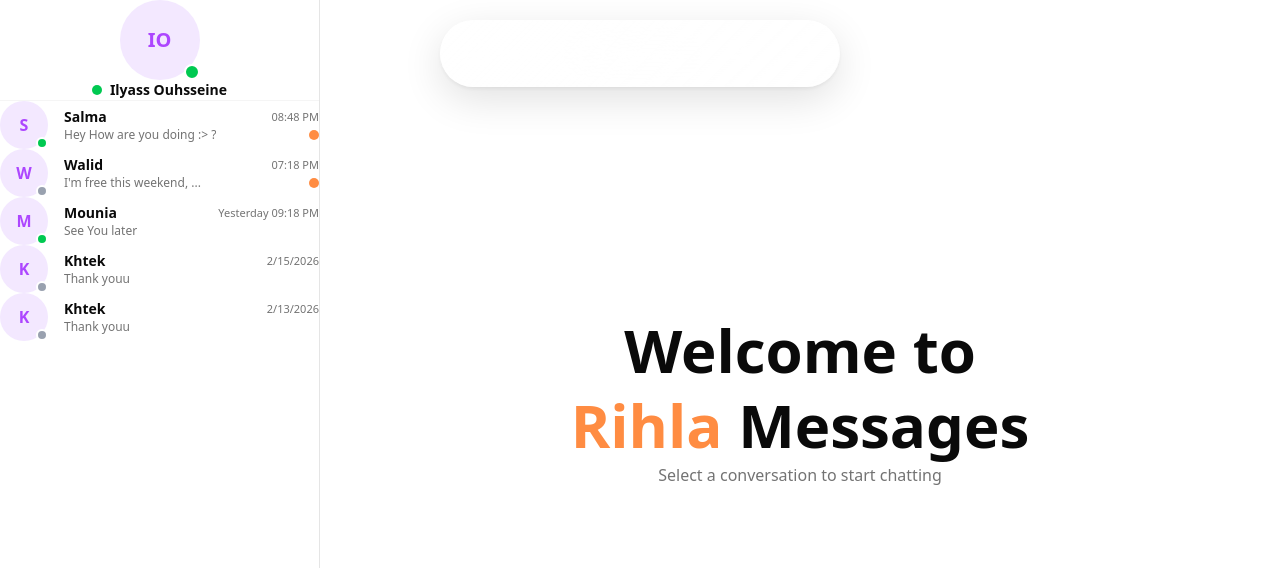
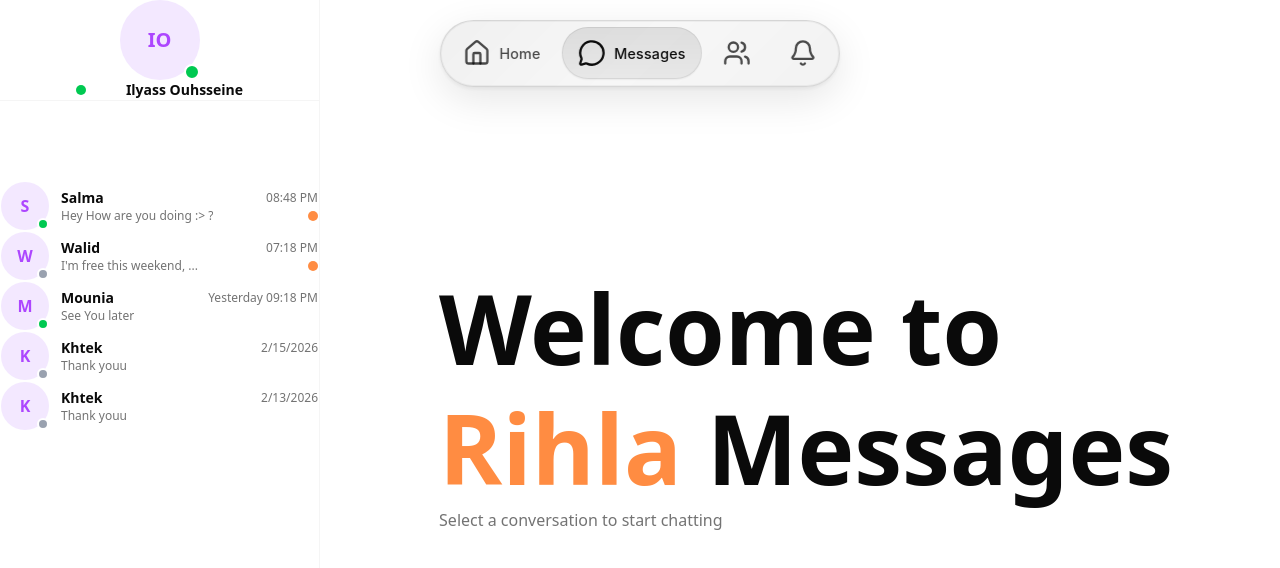
Before and after one commit to anonymousc/ft_transcendance-42, a React (Vite) app in the folder frontend/: page /home in a window 1280 px wide. Both pictures are taken after a click on the button "Messages". Shown: the top 568 px of the page. Built offline with nearby package versions, Linux system fonts and the light colour scheme; the HTML template or start-up script is replaced by a standard one.

Commit message:
Refactor chat components and styles; implement Webchat feature with improved layout and user experience

```diff
--- a/frontend/src/App.tsx
+++ b/frontend/src/App.tsx
@@ -9,7 +9,7 @@
 import { ThemeProvider } from './context/ThemeContext';
 import SettingsPage from './features/Settings/component/SettingsPage';
 import OAuthSuccess from './pages/OAuthSuccess';
-import Webchat from './features/chat/component/Webchat';
+import Webchat from './features/chat/components/Webchat';
 
 function AppContent() {
   const location = useLocation();
--- a/frontend/src/components/shared/GlassNavBar.css
+++ b/frontend/src/components/shared/GlassNavBar.css
@@ -8,36 +8,56 @@
     align-items: center;
     gap: 0.35rem;
     padding: 0.4rem;
-    /* Liquid glass: frosted base with saturation for that organic bleed */
+    backdrop-filter: blur(80px) saturate(180%);
+    -webkit-backdrop-filter: blur(80px) saturate(180%);
+    border-radius: 9999px;
+    z-index: 1000;
+
+    /* Light mode: subtle frosted glass */
+    background: linear-gradient(
+        135deg,
+        rgba(0, 0, 0, 0.06) 0%,
+        rgba(0, 0, 0, 0.03) 50%,
+        rgba(0, 0, 0, 0.05) 100%
+    );
+    border: 1px solid rgba(0, 0, 0, 0.12);
+    box-shadow:
+        0 0 0 1px rgba(0, 0, 0, 0.04) inset,
+        0 2px 4px rgba(0, 0, 0, 0.06),
+        0 12px 40px rgba(0, 0, 0, 0.1);
+}
+
+.dark .glass-nav-bar {
     background: linear-gradient(
         135deg,
         rgba(255, 255, 255, 0.22) 0%,
         rgba(255, 255, 255, 0.08) 50%,
         rgba(255, 255, 255, 0.12) 100%
     );
-    backdrop-filter: blur(80px) saturate(180%);
-    -webkit-backdrop-filter: blur(80px) saturate(180%);
-    border-radius: 9999px;
-    /* Soft diffused border + inner highlight for curved glass feel */
     border: 1px solid rgba(255, 255, 255, 0.35);
     box-shadow:
         0 0 0 1px rgba(255, 255, 255, 0.08) inset,
         0 2px 4px rgba(0, 0, 0, 0.06),
         0 12px 40px rgba(0, 0, 0, 0.12);
-    z-index: 1000;
 }
 
+/* Nav items – light mode: dark icons/text */
 .glass-nav-item {
     display: flex;
     align-items: center;
     padding: 0.75rem 1rem;
     background: transparent;
     border: none;
-    color: rgba(255, 255, 255, 0.9);
+    color: rgba(0, 0, 0, 0.7);
     cursor: pointer;
     border-radius: 9999px;
     transition: color 0.25s ease, background 0.35s cubic-bezier(0.4, 0, 0.2, 1);
     overflow: hidden;
+}
+
+/* Nav items – dark mode: white icons/text */
+.dark .glass-nav-item {
+    color: rgba(255, 255, 255, 0.9);
 }
 
 .glass-nav-item svg {
@@ -46,12 +66,28 @@
 }
 
 .glass-nav-item:hover {
+    color: rgba(0, 0, 0, 0.95);
+    background: rgba(0, 0, 0, 0.06);
+}
+
+.dark .glass-nav-item:hover {
     color: rgba(255, 255, 255, 1);
     background: rgba(255, 255, 255, 0.06);
 }
 
 .glass-nav-item.active {
-    /* Frosted pill inside the bar – liquid glass “blob” */
+    background: linear-gradient(
+        180deg,
+        rgba(0, 0, 0, 0.1) 0%,
+        rgba(0, 0, 0, 0.06) 100%
+    );
+    color: rgba(0, 0, 0, 0.95);
+    box-shadow:
+        0 0 0 1px rgba(0, 0, 0, 0.08) inset,
+        0 1px 2px rgba(0, 0, 0, 0.06);
+}
+
+.dark .glass-nav-item.active {
     background: linear-gradient(
         180deg,
         rgba(255, 255, 255, 0.35) 0%,
@@ -64,6 +100,14 @@
 }
 
 .glass-nav-item.active:hover {
+    background: linear-gradient(
+        180deg,
+        rgba(0, 0, 0, 0.14) 0%,
+        rgba(0, 0, 0, 0.08) 100%
+    );
+}
+
+.dark .glass-nav-item.active:hover {
     background: linear-gradient(
         180deg,
         rgba(255, 255, 255, 0.4) 0%,
--- a/frontend/src/features/chat/components/ChatArea.tsx
+++ b/frontend/src/features/chat/components/ChatArea.tsx
@@ -33,7 +33,7 @@
       )}
     >
       {/* Mobile-only header */}
-      <div className="flex items-center gap-4 px-6 py-4 md:hidden border-b border-border/40 bg-white dark:bg-zinc-900">
+      <div className="flex items-center gap-4 px-6 py-4 md:hidden border-b border-border/40 bg-white dark:bg-zinc-900 shrink-0">
         <button
           onClick={onBack}
           className="p-2 -ml-2 rounded-full hover:bg-gray-100 dark:hover:bg-zinc-800 transition-colors"
@@ -50,8 +50,9 @@
       <div
         ref={containerRef}
         onScroll={handleScroll}
-        className="flex-1 overflow-y-auto px-6 md:px-10 py-6 space-y-4 scrollbar-thin"
+        className="flex-1 overflow-y-auto px-6 py-6 flex flex-col justify-end scrollbar-thin min-h-0"
       >
+        <div className="space-y-3 mt-auto">
           {messages.map((message) => (
             <MessageBubble
               key={message.id}
@@ -59,6 +60,7 @@
               isOwn={message.senderId === currentUserId}
             />
           ))}
+        </div>
       </div>
 
       {/* Input */}
--- a/frontend/src/features/chat/components/ChatSidebar.tsx
+++ b/frontend/src/features/chat/components/ChatSidebar.tsx
@@ -22,19 +22,20 @@
   return (
     <aside
       className={cn(
-        "flex flex-col bg-white dark:bg-zinc-900 border-r border-border h-full",
+        "flex flex-col bg-white dark:bg-zinc-900 border-r border-border/40 h-full",
         className
       )}
     >
-      {/* Current User Profile */}
-      <div className="flex flex-col items-center px-6 pt-10 pb-8 border-b border-border/40">
+      <div className="flex flex-col items-center px-6 py-8 border-b border-border/40 shrink-0">
+        <div className="mb-2">
           <ChatAvatar
             src={currentUser.avatar}
             name={currentUser.name}
             size="xl"
             isOnline={currentUser.isOnline}
           />
-        <div className="flex items-center gap-2 mt-4">
+        </div>
+        <div className="flex items-center gap-10 mt-10">
           <span className="h-2.5 w-2.5 rounded-full bg-green-500" />
           <h2 className="font-bold text-foreground text-sm">
             {currentUser.name}
@@ -42,8 +43,7 @@
         </div>
       </div>
 
-      {/* Conversations */}
-      <div className="flex-1 overflow-y-auto scrollbar-thin py-2">
+      <div className="flex-1 overflow-y-auto scrollbar-thin px-3 py-4 space-y-5 min-h-0">
         {conversations.map((conv) => (
           <ConversationItem
             key={conv.id}
--- a/frontend/src/features/chat/components/ChatWelcome.tsx
+++ b/frontend/src/features/chat/components/ChatWelcome.tsx
@@ -1,12 +1,12 @@
 function ChatWelcome() {
   return (
-    <div className="flex flex-col items-center justify-center h-full w-full px-12 bg-white dark:bg-zinc-950">
-      <div className="max-w-xl mx-auto space-y-4 text-center">
-        <h1 className="text-4xl md:text-5xl lg:text-6xl font-bold text-foreground leading-tight select-none">
-          Welcome to
-          <br />
-          <span className="text-primary">Rihla</span> Messages
-        </h1>
+    <div className="flex flex-col items-center justify-center h-full w-full px-12 lg:px-24 bg-white dark:bg-zinc-950">
+      <div className="max-w-3xl space-y-6 text-left">
+      <h1 className="text-5xl md:text-6xl lg:text-8xl font-bold text-foreground leading-tight select-none">
+  Welcome to
+  <br />
+  <span className="text-primary">Rihla</span> Messages
+</h1>
         <p className="text-muted-foreground text-base">
           Select a conversation to start chatting
         </p>
--- a/frontend/src/features/chat/components/ConversationItem.tsx
+++ b/frontend/src/features/chat/components/ConversationItem.tsx
@@ -44,10 +44,13 @@
     <button
       onClick={() => onClick(conversation.id)}
       className={cn(
-        "flex items-center gap-4 w-full px-6 py-4 text-left",
-        "transition-colors duration-200 cursor-pointer",
-        "hover:bg-gray-100 dark:hover:bg-zinc-800/60",
-        isActive && "bg-gray-100 dark:bg-zinc-800/60"
+        "flex items-center gap-3 w-full px-4 py-3 text-left",
+        "rounded-xl border border-transparent",
+        "transition-all duration-200 cursor-pointer",
+        "hover:bg-gray-100 dark:hover:bg-zinc-800/60 hover:border-border/40",
+        isActive
+          ? "bg-gray-100 dark:bg-zinc-800/60 border-border/40 shadow-sm"
+          : "bg-white dark:bg-zinc-900"
       )}
     >
       <ChatAvatar
@@ -62,7 +65,7 @@
           <span className="font-semibold text-sm text-foreground truncate">
             {participant.name}
           </span>
-          <span className="text-[11px] text-muted-foreground shrink-0 ml-2">
+          <span className="text-xs text-muted-foreground shrink-0 ml-2">
             {formatConversationTime(lastMessageTime)}
           </span>
         </div>
--- a/frontend/src/features/chat/components/MessageInput.tsx
+++ b/frontend/src/features/chat/components/MessageInput.tsx
@@ -35,17 +35,17 @@
   return (
     <div
       className={cn(
-        "px-6 md:px-10 pt-4 pb-6 border-t border-border/30",
+        "px-6 py-4 border-t border-border/40 shrink-0",
         className
       )}
     >
       <div
         className={cn(
-          "flex items-center gap-3 rounded-2xl px-5 py-3.5",
+          "flex items-center gap-3 rounded-2xl px-5 py-4",
           "bg-white dark:bg-zinc-800",
-          "border border-border/60 shadow-sm",
+          "border-2 border-border/80 shadow-sm",
           "transition-shadow duration-200",
-          "focus-within:shadow-md focus-within:border-border"
+          "focus-within:shadow-md focus-within:border-primary/50"
         )}
       >
         <input
@@ -54,10 +54,10 @@
           value={value}
           onChange={(e) => setValue(e.target.value)}
           onKeyDown={handleKeyDown}
-          placeholder="Message..."
+          placeholder="Type a message..."
           disabled={disabled}
           className={cn(
-            "flex-1 bg-transparent text-sm text-foreground",
+            "flex-1 bg-transparent text-sm text-foreground min-h-[28px]",
             "placeholder:text-muted-foreground outline-none"
           )}
         />
--- a/frontend/src/features/chat/component/Webchat.tsx
+++ b/frontend/src/features/chat/components/Webchat.tsx
@@ -201,7 +201,7 @@
     <div className="flex flex-col h-screen bg-background">
       <GlassNavBar activeId={activeId} handleNavigation={handleNavigation} />
 
-      <div className="flex flex-1 overflow-hidden pt-24">
+      <div className="flex flex-1 overflow-hidden pt-24 px-4 md:px-6 pb-4 gap-3">
         {/* Left Sidebar */}
         <ChatSidebar
           currentUser={CURRENT_USER}
@@ -209,7 +209,7 @@
           activeConversationId={activeConversationId}
           onSelectConversation={handleSelectConversation}
           className={cn(
-            "w-full md:w-80 lg:w-72 xl:w-80 shrink-0",
+            "w-full md:w-80 lg:w-72 xl:w-80 shrink-0 gap-20",
             showSidebar ? "flex" : "hidden md:flex"
           )}
         />
```
Also changed, not shown: frontend/src/features/chat/components/ContactPanel.tsx (+6 -6 lines), frontend/src/features/chat/components/MessageBubble.tsx (+21 -5 lines), frontend/src/features/chat/component/Webchat.css (deleted). Lines whose indentation alone changed are shown as unchanged.
